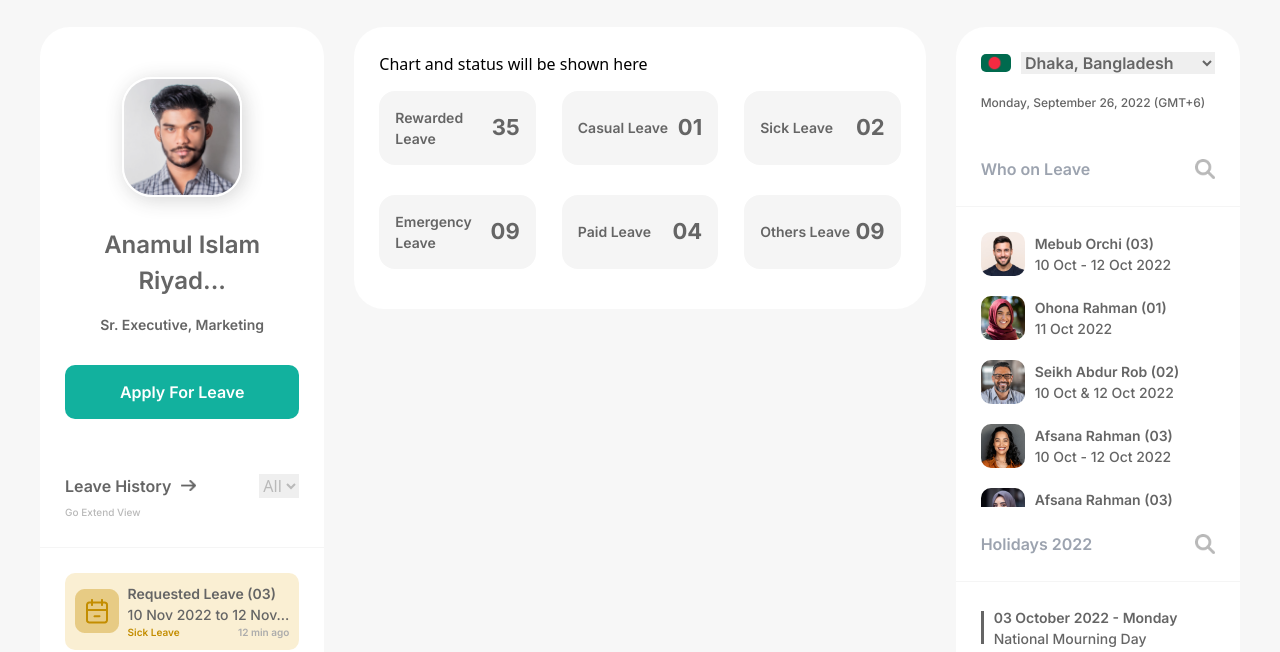
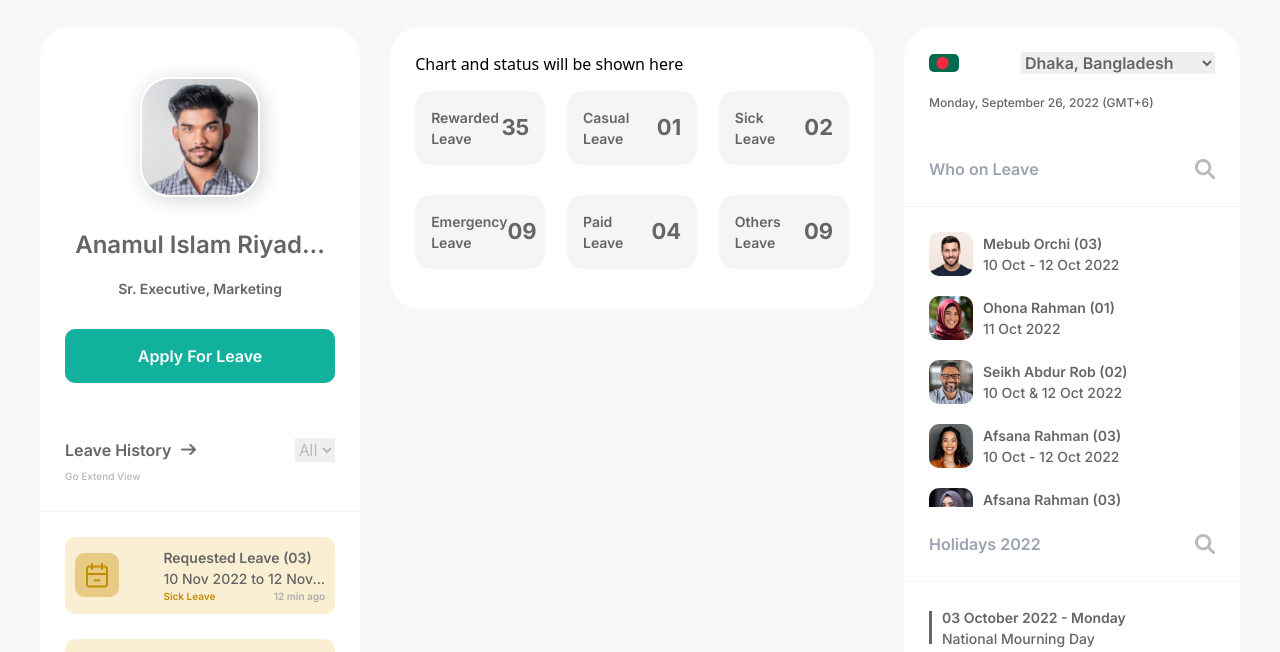
Before and after one commit to Shahindpi/leaveApp, a website: page public/index.html in a window 1280 px wide. Shown: the part 80-732 px from the top of the page. Drawn offline with Linux system fonts and the light colour scheme; files that its build step writes are made by us from their sources.

Commit message:
Right sidebar separated

```diff
--- a/public/custom.css
+++ b/public/custom.css
@@ -53,15 +53,20 @@
 }
 
 /* Main Content - Left Sidebar */
+.main-content-container{
+    align-items: flex-start;
+}
+
 .main-content-wrapper {
     align-items: flex-start;
+    width: 72%;
 }
 
 .main-content-wrapper .left-sidebar{
     background: #fff;
     padding: 50px 0 25px;
     border-radius: 30px;
-    width: 25%;
+    width: 40%;
 }
 
 .main-content-wrapper .left-sidebar .left-sidebar__content{
@@ -259,7 +264,7 @@
     background: #fff;
     border-radius: 30px;
     flex-wrap: wrap;
-    width: 50%;
+    width: 60%;
     margin: 0 30px;
 }
 
@@ -498,7 +503,7 @@
 
 /* Right Sidebar */
 .right-sidebar{
-    width: 25%;
+    width: 28%;
     background: #fff;
     border-radius: 30px;
 }
--- a/public/index.html
+++ b/public/index.html
@@ -29,7 +29,9 @@
                 <div class="navbar__menu--item settings"><img src="img/settings.png"></div>
             </div>
         </section>
-        <section class="main-content-wrapper page-container flex-box">
+        <div class="main-content-container flex-box page-container">
+
+            <section class="main-content-wrapper flex-box">
                 <!--Left Sidebar -->
                 <div class="left-sidebar">
                     <div class="left-sidebar__content">
@@ -147,7 +149,7 @@
                     </div>
                 </div>
 
-            <!-- Leave status -->
+                <!-- Main Content -->
                 <div class="main-content leave-status flex-box">
                     <div class="leave-status__wrapper">
                         <div class="remaining-leave"></div>
@@ -183,8 +185,9 @@
                     </div>
                 </div>
 
+            </section>
             <!-- Right Sidebar -->
-            <div class="right-sidebar">
+            <section class="right-sidebar">
                 <div class="right-sidebar__content">
                     <!-- Country list -->
                     <div class="right-sidebar__content--country-list">
@@ -311,9 +314,9 @@
                         </div>
                     </div>
                 </div>
+            </section>
+
         </div>
-
-        </section>
     </div>
 </body>
 </html>
```
Also changed, not shown: public/list.html (+4 -2 lines), 2 other files. Lines whose indentation alone changed are shown as unchanged.
